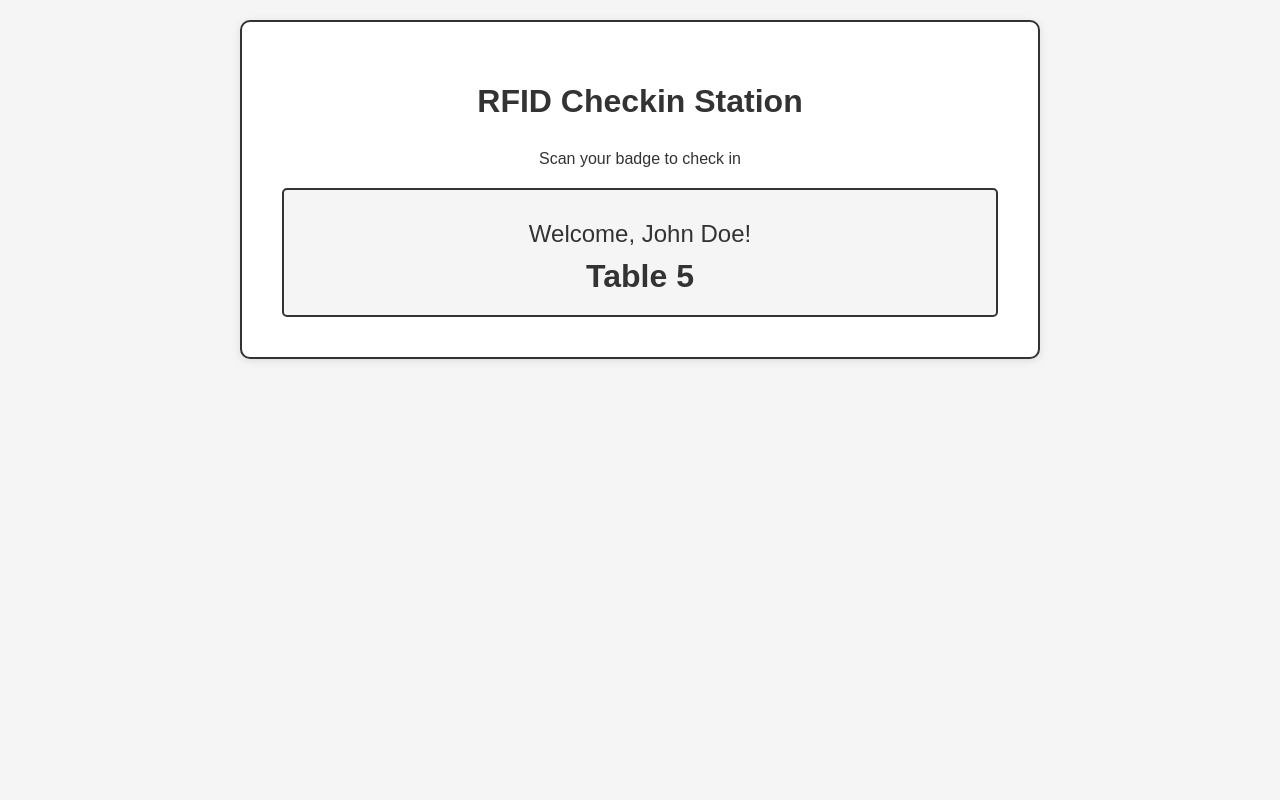
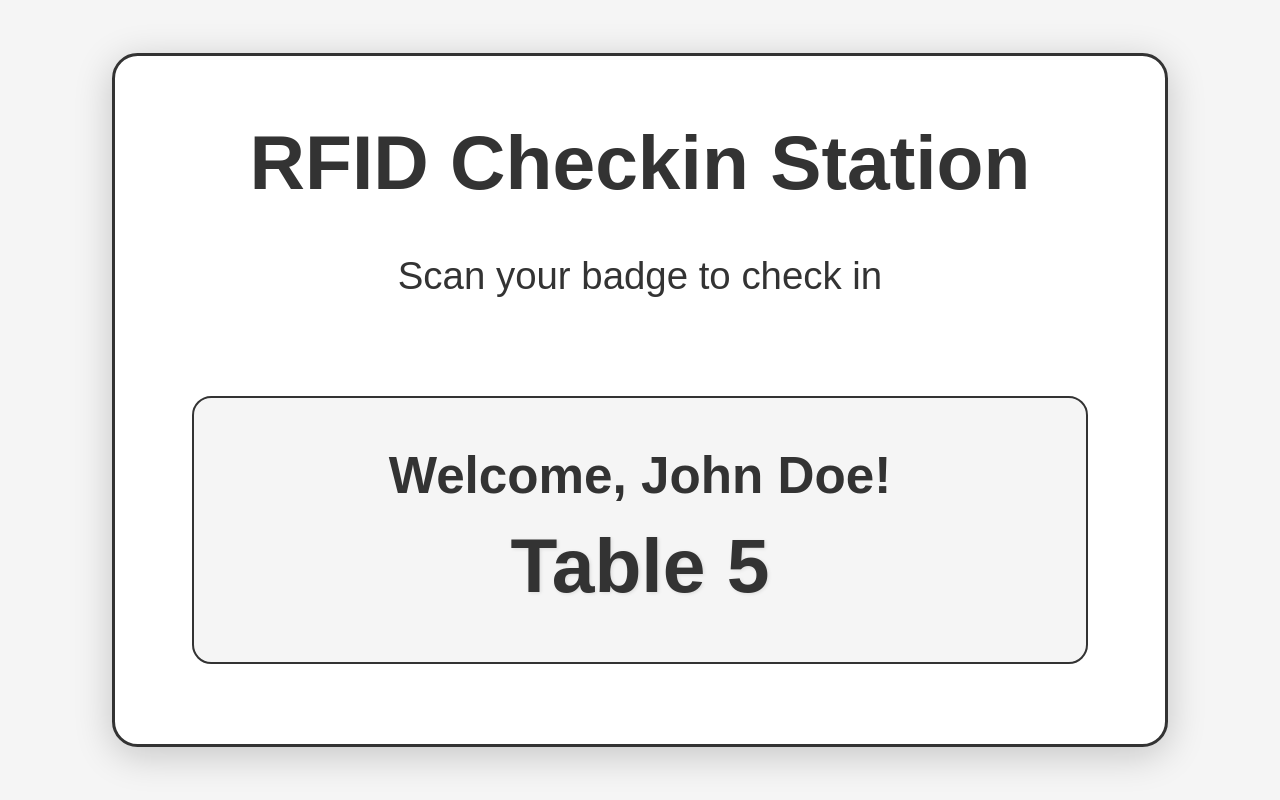
Before and after one commit to ilyonsnfi/LCHC-Checkin, a FastAPI app: page /preview in a window 1280 px wide. Run offline with FastAPI, Linux system fonts and the light colour scheme; data comes from the database, SQL or seed files in the repository.

Commit message:
semi-final product

```diff
--- a/static/css/checkin.css
+++ b/static/css/checkin.css
@@ -7,9 +7,12 @@
 
 body {
     font-family: Arial, sans-serif;
-    max-width: 800px;
-    margin: 0 auto;
-    padding: 20px;
+    margin: 0;
+    padding: 0;
+    min-height: 100vh;
+    display: flex;
+    align-items: center;
+    justify-content: center;
     background-color: var(--background-color);
     background-image: var(--background-image);
     background-size: cover;
@@ -19,20 +22,33 @@ body {
 
 .container {
     background-color: var(--foreground-color);
-    border: 2px solid var(--text-color);
-    padding: 40px;
-    border-radius: 10px;
-    box-shadow: 0 2px 10px rgba(0,0,0,0.1);
+    border: 0.3vw solid var(--text-color);
+    padding: 8vh 6vw;
+    border-radius: 2vw;
+    box-shadow: 0 1vh 3vw rgba(0,0,0,0.2);
     text-align: center;
+    width: 70vw;
+    height: 70vh;
+    display: flex;
+    flex-direction: column;
+    justify-content: flex-start;
 }
 
 .container h1 {
     color: var(--text-color);
-    margin-bottom: 30px;
+    margin-top: 0;
+    margin-bottom: 1vh;
+    font-size: 6vw;
+    font-weight: bold;
+    line-height: 1.1;
 }
 
 .container p {
     color: var(--text-color);
+    font-size: 3vw;
+    margin-bottom: 1vh;
+    line-height: 1.3;
+    font-weight: 500;
 }
 
 #badge-input {
@@ -46,16 +62,27 @@ body {
 }
 
 #result {
-    margin-top: 20px;
-    padding: 20px;
-    border-radius: 5px;
-    font-size: 18px;
-    display: none;
+    margin-top: auto;
+    margin-bottom: 2vh;
+    padding: 4vh 3vw;
+    border-radius: 1.5vw;
+    font-size: 2.2vw;
+    min-height: 25vh;
+    opacity: 0;
+    transition: opacity 0.3s ease;
+}
+
+#result.success, #result.error {
+    display: flex;
+    flex-direction: column;
+    justify-content: center;
+    align-items: center;
+    opacity: 1;
 }
 
 .success {
     background-color: var(--background-color);
-    border: 2px solid var(--text-color);
+    border: 0.2vw solid var(--text-color);
     color: var(--text-color);
 }
 
@@ -70,27 +97,35 @@ body {
 .error {
     background-color: #f8d7da;
     color: #721c24;
-    border: 1px solid #f5c6cb;
+    border: 0.2vw solid #f5c6cb;
 }
 
 .user-info {
-    font-size: 24px;
-    margin: 10px 0;
+    font-size: 4vw;
+    margin: 2vh 0;
+    font-weight: bold;
 }
 
 .table-info {
-    font-size: 32px;
+    font-size: 6vw;
     font-weight: bold;
+    margin: 1.5vh 0;
+    text-shadow: 0.1vw 0.1vw 0.3vw rgba(0,0,0,0.1);
 }
 
 .admin-link {
     position: absolute;
-    top: 20px;
-    right: 20px;
+    top: 2vh;
+    right: 2vw;
     color: #666;
     text-decoration: none;
+    font-size: 0.75vw;
+    padding: 0.5vh 0.75vw;
+    border-radius: 0.25vw;
+    transition: all 0.3s ease;
 }
 
 .admin-link:hover {
     color: var(--text-color);
+    background-color: rgba(0,0,0,0.05);
 }
--- a/static/js/admin.js
+++ b/static/js/admin.js
@@ -280,7 +280,7 @@ async function confirmDeleteUsers() {
         const result = await response.json();
 
         if (result.success) {
-            alert(`Successfully deleted ${result.deleted} users`);
+            // Successfully deleted users
             closeDeleteModal();
             // Refresh users tab
             loadUsers();
@@ -322,7 +322,7 @@ async function confirmClearHistory() {
         const result = await response.json();
 
         if (result.success) {
-            alert(`Successfully cleared ${result.deleted} checkin records`);
+            // Successfully cleared checkin records
             closeClearHistoryModal();
             // Refresh history tab if it's active
             if (currentTab === 'history') {
```
Also changed, not shown: static/js/checkin.js (+2 -5 lines).
